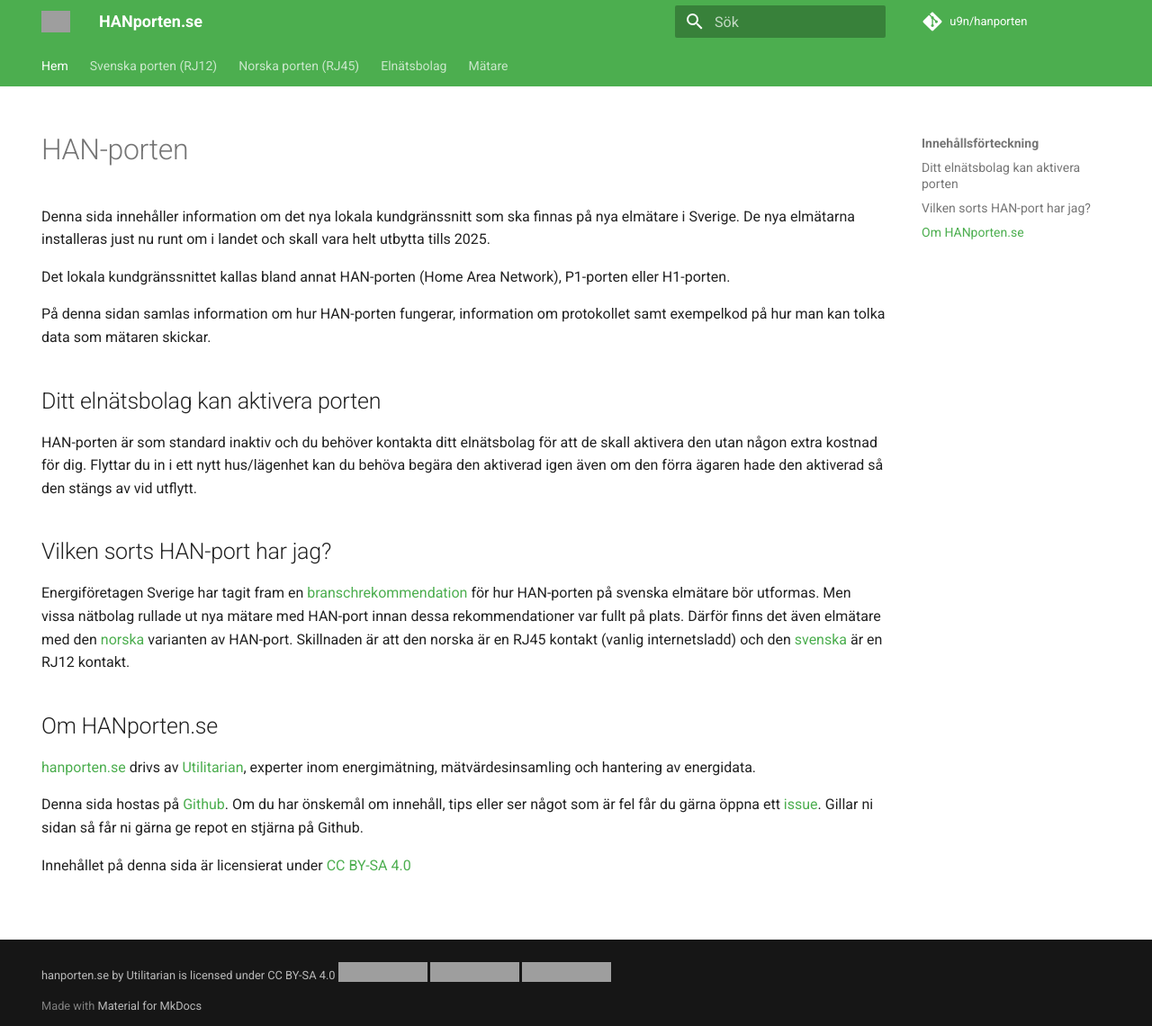
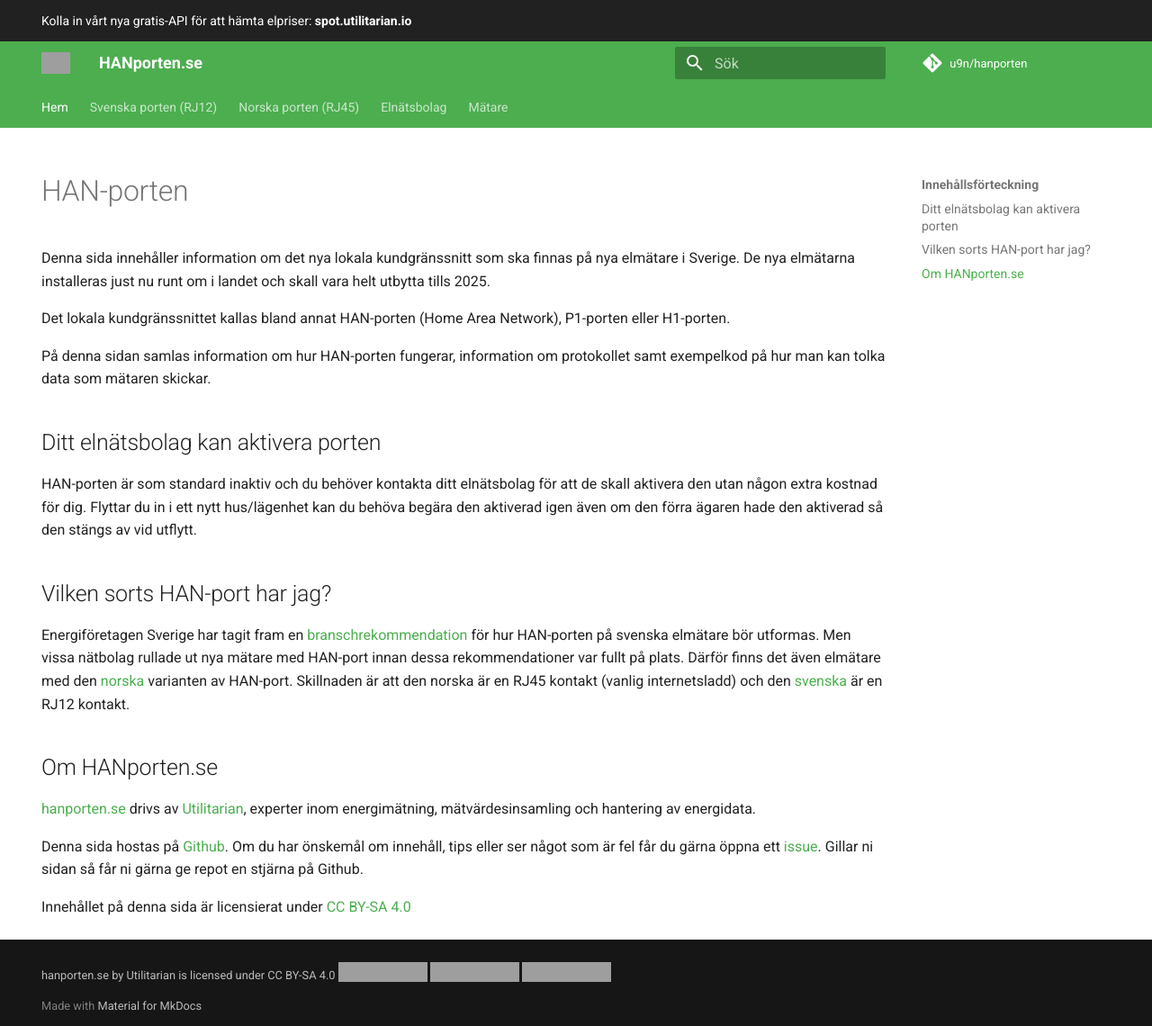
Before and after one commit to u9n/hanporten, an MkDocs documentation site: the page built from docs/index.md, in a window 1280 px wide and 1140 px high. Shown: the whole window at 90% size. Built offline with MkDocs 1.6.1 and Material for MkDocs 9.7.7, drawn with Linux system fonts in a browser that asks for light colours; comment, search, counter and statistics services are not loaded; grey boxes are pictures that could not be loaded.

Commit message:
Added info about Utilitarian Spot in announcement banner

```diff
--- /dev/null
+++ b/docs/stylesheets/extra.css
@@ -0,0 +1,15 @@
+.banner-link {
+    color: white;
+}
+
+.banner-link a {
+    color: white;
+}
+
+.banner-link a:visited {
+    color: white;
+}
+
+.banner-link a:hover {
+    color: green;
+}
--- a/mkdocs.yml
+++ b/mkdocs.yml
@@ -21,6 +21,7 @@ nav:
 
 theme:
   name: material
+  custom_dir: overrides
   logo: images/han-port-white.svg
   favicon: images/favicon.ico
   palette:
@@ -30,6 +31,10 @@ theme:
     #- navigation.instant
     - navigation.tabs
     - navigation.sections
+    - header.autohide
+
+extra_css:
+  - stylesheets/extra.css
 
 
 copyright: '<p xmlns:cc="http://creativecommons.org/ns#" xmlns:dct="http://purl.org/dc/terms/"><a property="dct:title" rel="cc:attributionURL" href="http://www.hanporten.se">hanporten.se</a> by <a rel="cc:attributionURL dct:creator" property="cc:attributionName" href="http://www.utilitarian.io">Utilitarian</a> is licensed under <a href="http://creativecommons.org/licenses/by-sa/4.0/?ref=chooser-v1" target="_blank" rel="license noopener noreferrer" style="display:inline-block;">CC BY-SA 4.0<img style="height:22px!important;margin-left:3px;vertical-align:text-bottom;" src="https://mirrors.creativecommons.org/presskit/icons/cc.svg?ref=chooser-v1"><img style="height:22px!important;margin-left:3px;vertical-align:text-bottom;" src="https://mirrors.creativecommons.org/presskit/icons/by.svg?ref=chooser-v1"><img style="height:22px!important;margin-left:3px;vertical-align:text-bottom;" src="https://mirrors.creativecommons.org/presskit/icons/sa.svg?ref=chooser-v1"></a></p>'
--- /dev/null
+++ b/overrides/main.html
@@ -0,0 +1,7 @@
+{% extends "base.html" %}
+
+{% block announce %}
+<div class="banner-link">
+    Kolla in vårt nya gratis-API för att hämta elpriser: <a href="https://spot.utilitarian.io" class="btn" target="_blank"> <strong>spot.utilitarian.io</strong> </a>
+</div>
+{% endblock %}
```
